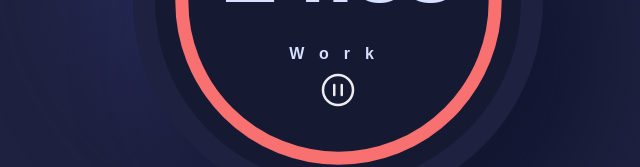
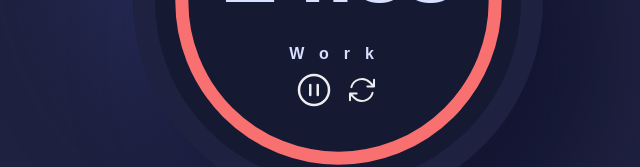
Before and after one commit to clemencegoh/Pomodoro-Timer, a React (Vite) app: page /#/home in a window 1280 px wide. Shown: the part 335-502 px from the top of the page, without its empty margins (302-942 px from the left). Built offline with nearby package versions, Linux system fonts and the light colour scheme.

Commit message:
add reset button with unit test

```diff
--- a/src/components/display/Timer.tsx
+++ b/src/components/display/Timer.tsx
@@ -9,7 +9,7 @@
 } from "@chakra-ui/react";
 import {keyframes} from "@emotion/react";
 import {useCallback, useEffect, useRef, useState} from "react";
-import {PauseIcon, PlayIcon} from "../icons";
+import {PauseIcon, PlayIcon, ResetIcon} from "../icons";
 
 export type TTimerProps = {
     onTimerEnd?: () => void;
@@ -31,6 +31,11 @@
     const [isRunning, setIsRunning] = useState<boolean>(true);
     const toggleTimer = () => {
         setIsRunning(!isRunning);
+    };
+    const resetTimer = () => {
+        setIsRunning(true);
+        setMinutes(initialMinutes);
+        setSeconds(initialSeconds);
     };
 
     const intervalRef = useRef<NodeJS.Timeout>();
@@ -92,10 +97,6 @@
                 w={["267.805px", "366px"]}
                 h={["267.805px", "366px"]}
                 bg={"darkBlueBlack"}
-                _hover={{
-                    cursor: "pointer",
-                }}
-                onClick={toggleTimer}
             >
                 <CircularProgress
                     color={timerColor ?? colors.pastelRed}
@@ -115,6 +116,10 @@
                         color="lavenderMist"
                         position="relative"
                         textAlign="center"
+                        _hover={{
+                            cursor: "pointer",
+                        }}
+                        onClick={toggleTimer}
                         data-testid={TestID.TIMER_TIME_DISPLAY}
                     >
                         {minutesForDisplay}:{secondsForDisplay}
@@ -134,6 +139,7 @@
                         position="relative"
                         justifyContent={"center"}
                         mt={1}
+                        gap={2}
                     >
                         <IconButton
                             aria-label="pause-play-button"
@@ -155,6 +161,18 @@
                                 />
                             )}
                         </IconButton>
+                        <IconButton
+                            aria-label="pause-play-button"
+                            bg={"transparent"}
+                            onClick={resetTimer}
+                            data-testid={TestID.TIMER_PLAY_PAUSE_BUTTON}
+                        >
+                            <ResetIcon
+                                width="8"
+                                height="8"
+                                data-testid={TestID.TIMER_RESET_ICON}
+                            />
+                        </IconButton>
                     </Box>
                 </Box>
             </Circle>
--- a/src/components/icons/index.tsx
+++ b/src/components/icons/index.tsx
@@ -51,3 +51,21 @@
         />
     </Icon>
 );
+
+export const ResetIcon = ({...props}: IconProps) => (
+    <Icon
+        xmlns="http://www.w3.org/2000/svg"
+        fill="none"
+        viewBox="0 0 24 24"
+        strokeWidth={1.5}
+        stroke="currentColor"
+        className="size-6"
+        {...props}
+    >
+        <path
+            strokeLinecap="round"
+            strokeLinejoin="round"
+            d="M16.023 9.348h4.992v-.001M2.985 19.644v-4.992m0 0h4.992m-4.993 0 3.181 3.183a8.25 8.25 0 0 0 13.803-3.7M4.031 9.865a8.25 8.25 0 0 1 13.803-3.7l3.181 3.182m0-4.991v4.99"
+        />
+    </Icon>
+);
--- a/src/utils/testConstants.ts
+++ b/src/utils/testConstants.ts
@@ -4,4 +4,5 @@
   TIMER_PLAY_PAUSE_BUTTON = 'TIMER_PLAY_PAUSE_BUTTON',
   TIMER_PLAY_ICON = 'TIMER_PLAY_ICON',
   TIMER_PAUSE_ICON = 'TIMER_PAUSE_ICON',
+  TIMER_RESET_ICON = 'TIMER_RESET_ICON',
 }
```
Also changed, not shown: 2 other files (tests, documents, lock files or other folders).
